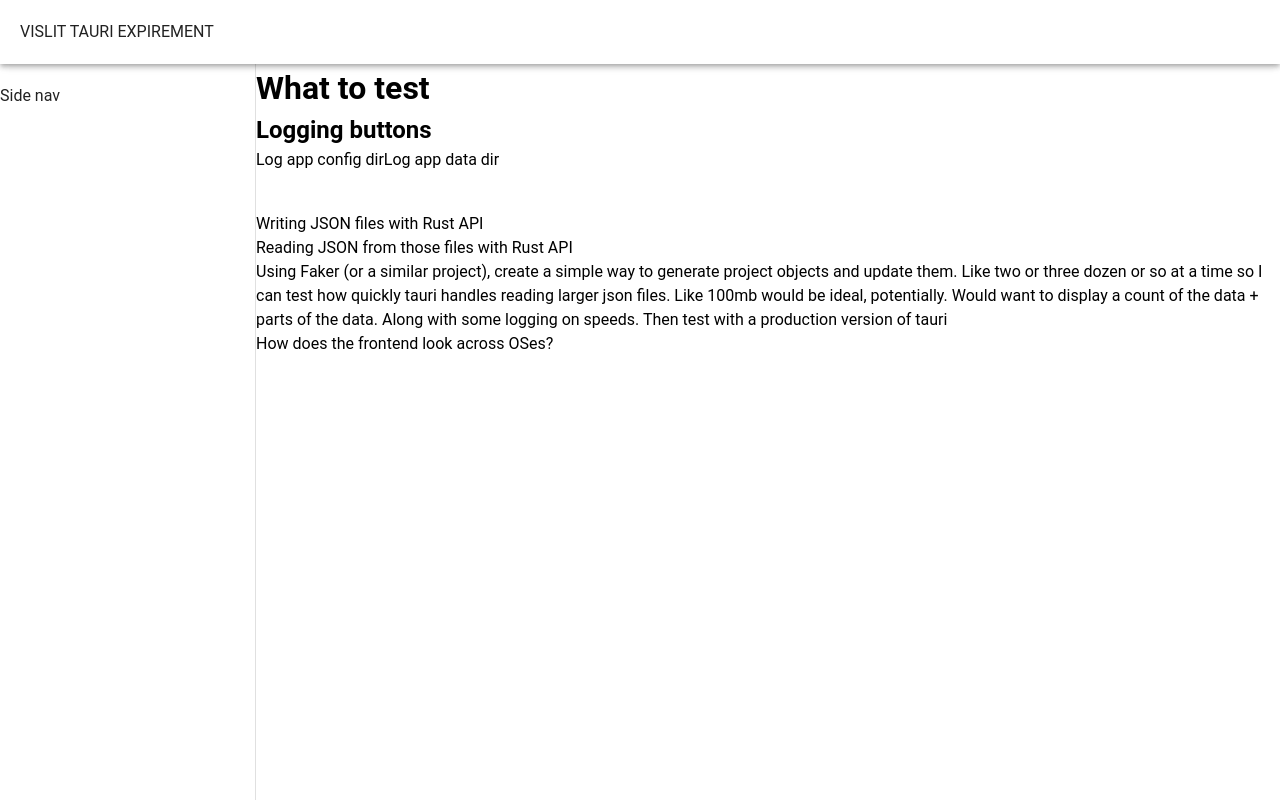
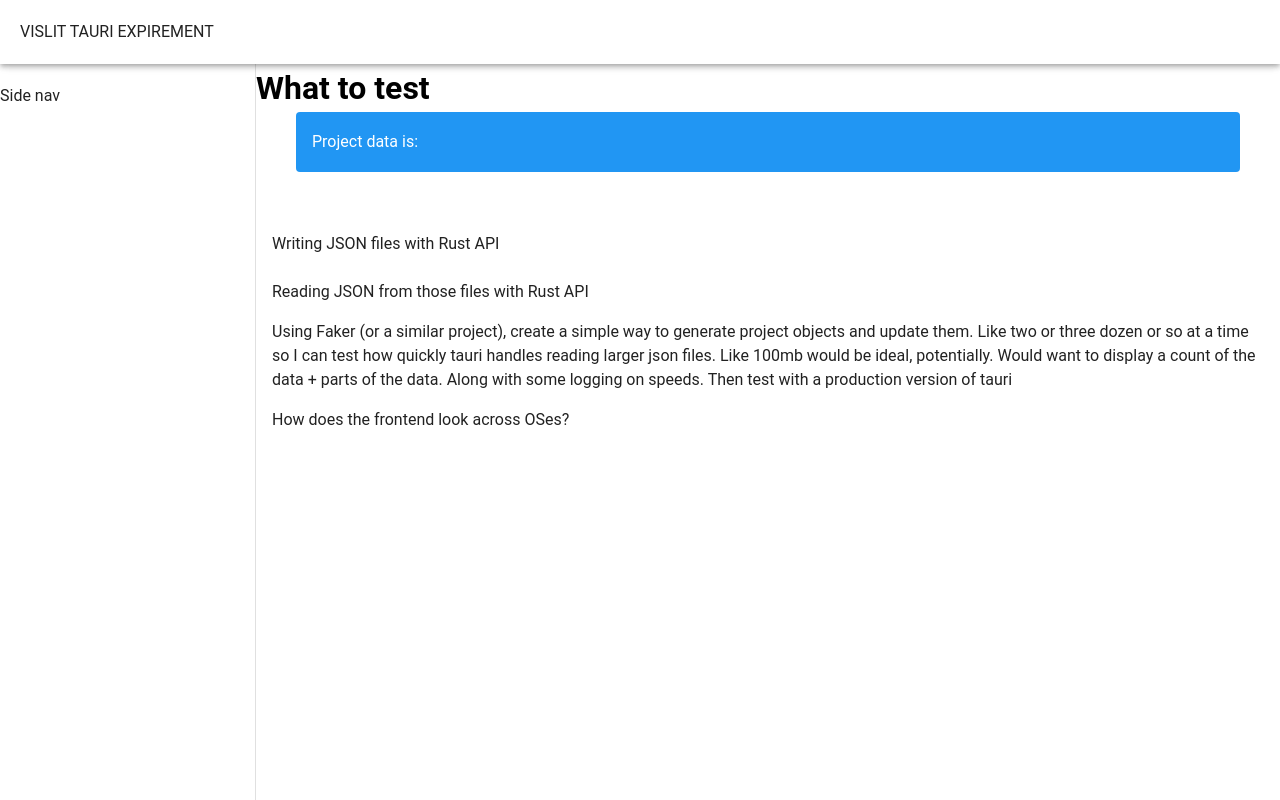
Before and after one commit to ste163/vislit-tauri-poc, a Vue app: page / in a window 1280 px wide. Built offline with nearby package versions, Linux system fonts and the light colour scheme.

Commit message:
started dir checks; added notes

```diff
--- a/src-tauri/tauri.conf.json
+++ b/src-tauri/tauri.conf.json
@@ -36,7 +36,7 @@
         "icons/icon.icns",
         "icons/icon.ico"
       ],
-      "identifier": "com.tauri.dev",
+      "identifier": "app.vislit",
       "longDescription": "",
       "macOS": {
         "entitlements": null,
@@ -66,7 +66,7 @@
         "height": 600,
         "resizable": true,
         "title": "vislit",
-        "width": 800
+        "width": 1200
       }
     ]
   }
--- a/src/app.vue
+++ b/src/app.vue
@@ -1,19 +1,63 @@
 <script setup lang="ts">
 import { invoke } from "@tauri-apps/api";
-import { appConfigDir, appDataDir } from "@tauri-apps/api/path";
+import {
+  exists,
+  createDir,
+  writeFile,
+  BaseDirectory,
+} from "@tauri-apps/api/fs";
+import { onMounted, ref } from "vue";
+
+// TODO:
+// add the Project type of Record<string, Project>
+const projects = ref<any>(null); // no project type yet
 
 // example of saving to the file system
 // https://www.matthewtao.com/blog/post/glipma-devlog-2/
 
-async function logAppConfigDir() {
-  const dir = await appConfigDir();
-  console.log("APP CONFIG DIR", dir);
+async function loadData() {
+  // currently tauri
+  // does not allow writing
+  // to arbitrary directories inside appDir
+  // like appDir/vislit-data
+  // so using the appDir/ with writing .json in there
+  // but MUST figure out how, or else it won't work.
+  // need the /projects/id/{date}.html
+  console.log("load data");
+  try {
+    const doesVislitDataExist = await exists("projects.json", {
+      dir: BaseDirectory.AppData,
+    });
+    if (doesVislitDataExist) {
+      console.log("vislit data exists!");
+      // read appDataDir, projects.json
+      // set that data to state
+    } else {
+      console.log("vislit data does NOT exist");
+      await writeFile("projects.json", "{}", {
+        dir: BaseDirectory.AppData,
+      });
+      // createDir vislit-data
+      // then create file projects.json inside of that
+      // then set projects to an empty {}
+      // as we know we will have no data in there
+    }
+
+    // const appDataDirPath = await appDataDir();
+    // const path = await join(appDataDirPath, 'users', 'tauri', 'avatar.png');
+  } catch (error) {
+    console.error(error);
+  }
 }
 
-async function logAppDataDir() {
-  const dir = await appDataDir();
-  console.log("APP DATA DIR", dir);
-}
+// app data dir and app config dir default to the same location
+// what i'd need to do:
+// have a /vislit-data directory inside data dir
+// have a /vislit-data/window-settings.json that would
+// contain the last window position and size
+// that would be loaded by Rust backend (we don't want to set this
+// from inside vue because there'd be a lag)
+// when we get a CLOSE signal, you save the window position
 
 // now we can call our Command!
 // Right-click the application background and open the developer tools.
@@ -21,6 +65,10 @@ async function logAppDataDir() {
 invoke("greet", { name: "Im the vue app talking to backend!" })
   // `invoke` returns a Promise
   .then((response) => console.log(response));
+
+onMounted(async () => {
+  await loadData();
+});
 </script>
 
 <template>
@@ -34,25 +82,26 @@ invoke("greet", { name: "Im the vue app talking to backend!" })
     <v-main
       ><h1>What to test</h1>
 
-      <div class="mb-10">
-        <h2>Logging buttons</h2>
-        <button @click="logAppConfigDir">Log app config dir</button>
-        <button @click="logAppDataDir">Log app data dir</button>
+      <div class="mb-10 px-10">
+        <v-alert color="info">
+          Project data is:
+          <strong>{{ projects }}</strong>
+        </v-alert>
       </div>
 
-      <ol class="text-left">
-        <li>Writing JSON files with Rust API</li>
-        <li>Reading JSON from those files with Rust API</li>
-        <li>
+      <v-list class="text-left">
+        <v-list-item>Writing JSON files with Rust API</v-list-item>
+        <v-list-item>Reading JSON from those files with Rust API</v-list-item>
+        <v-list-item>
           Using Faker (or a similar project), create a simple way to generate
           project objects and update them. Like two or three dozen or so at a
           time so I can test how quickly tauri handles reading larger json
           files. Like 100mb would be ideal, potentially. Would want to display a
           count of the data + parts of the data. Along with some logging on
           speeds. Then test with a production version of tauri
-        </li>
-        <li>How does the frontend look across OSes?</li>
-      </ol>
+        </v-list-item>
+        <v-list-item>How does the frontend look across OSes?</v-list-item>
+      </v-list>
     </v-main>
   </v-layout>
 </template>
```
Also changed, not shown: 1 other file (tests, documents, lock files or other folders).
